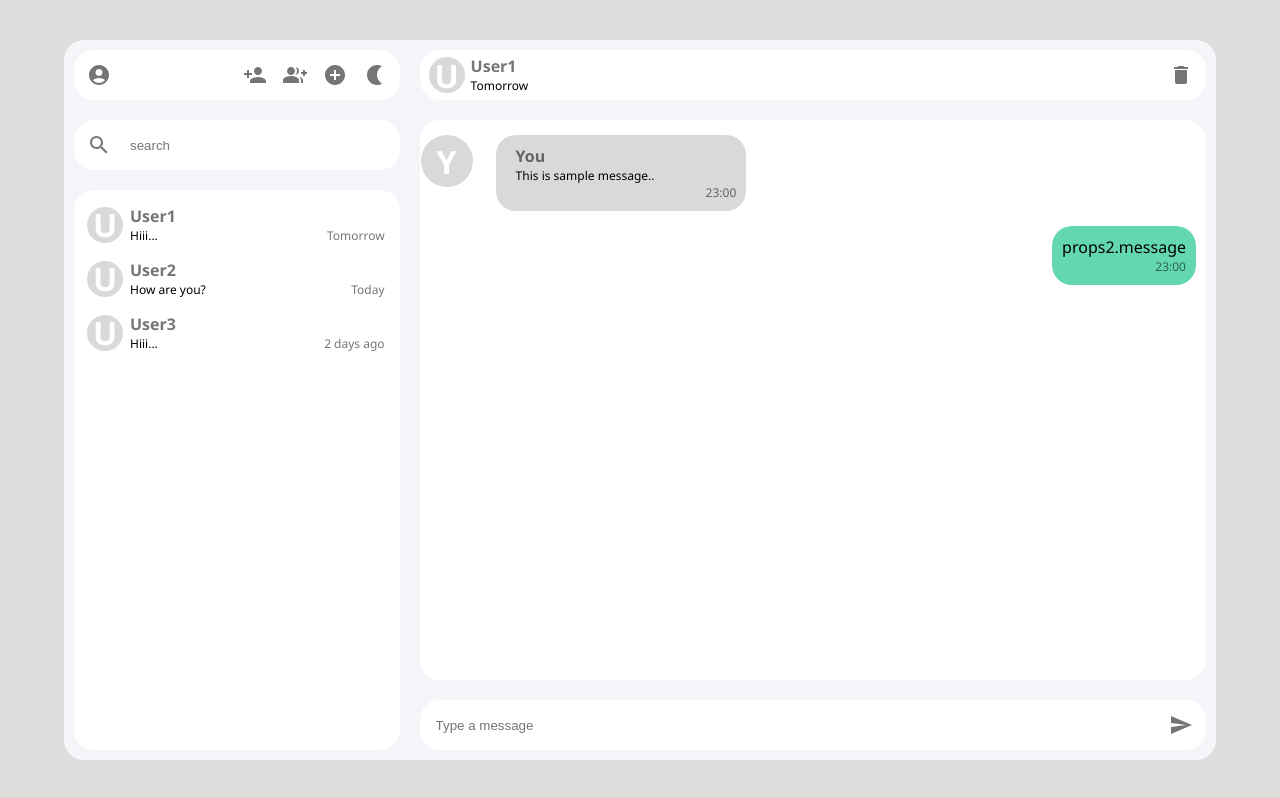
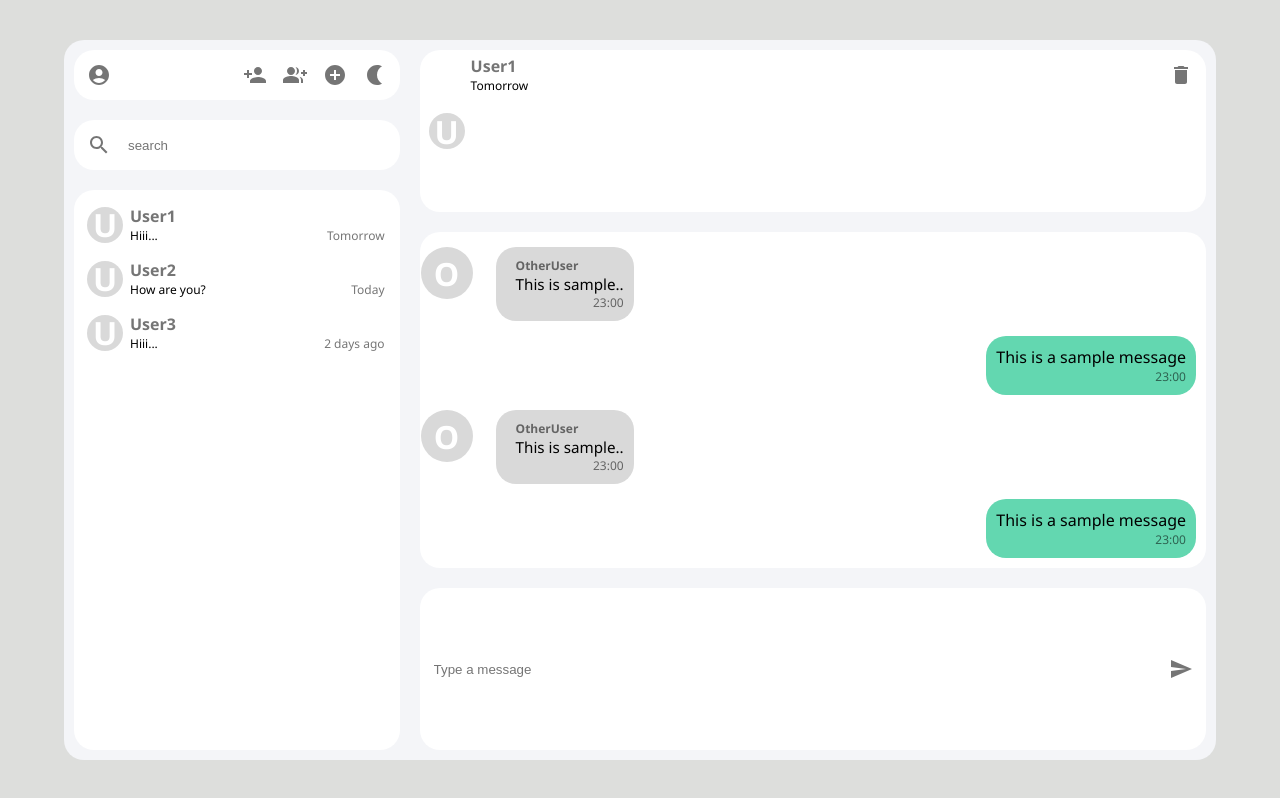
Before and after one commit to Kxrishx03/weChat, a React (Vite) app in the folder Frontend/: page / in a window 1280 px wide. Built offline with nearby package versions, Linux system fonts and the light colour scheme.

Commit message:
"SOME STUFF"

```diff
--- a/Frontend/src/App.css
+++ b/Frontend/src/App.css
@@ -1,6 +1,7 @@
 
 *{
     margin: 0;
+    padding: 0;
 
 }
 .app_container{
@@ -16,7 +17,7 @@
 .main_container{
     background-color:#f4f5f8 ;
     width: 90%;
-    height: 90vh;
+    min-height: 90vh;
     display: flex;
     border-radius: 20px;
 }
@@ -131,9 +132,12 @@
     flex-direction: column;
 }
 
+
+/* HEADER*/
 .chat-area-header{
 
     display: grid;
+    flex: 1;
     grid-template-columns: 32px auto auto;
     grid-template-rows: auto auto;
     column-gap: 9px;
@@ -191,7 +195,7 @@
     color: rgba(0,0,0,0.54);
 }
 
-
+/* Conversations*/
 
 .chat-area-convo{
     flex: 1;
@@ -213,16 +217,15 @@
 
 .other-lstmssg{
     font-family: 'Segoe UI', Tahoma, Geneva, Verdana, sans-serif;
-    font-size: 0.75rem;
+    font-size: 0.95rem;
     padding-left: 10px ;
 }
 
 .other-lstseen{
     justify-self: flex-end;
+    align-self:flex-end;
     font-family: 'Segoe UI', Tahoma, Geneva, Verdana, sans-serif;
     font-size: 0.75rem;
-
-    padding-left: 200px;
     color: rgba(0,0,0,0.54);
 }
 
@@ -241,6 +244,7 @@
     grid-area: 1/2/2/4;
     font-family: 'Segoe UI', Tahoma, Geneva, Verdana, sans-serif;
     font-weight: bold;
+    font-size: 0.75rem;
     color: rgba(0,0,0,0.54);
     /*new*/
     padding-left: 10px;
@@ -289,6 +293,7 @@
 
 .self-timeStamp{
     justify-self: flex-end;
+    align-self: flex-end;
     font-family: 'Segoe UI', Tahoma, Geneva, Verdana, sans-serif;
     font-size: 0.75rem;
 
@@ -296,9 +301,9 @@
     color: rgba(0,0,0,0.54);
 }
 
-
-
+/*SEND AREA*/
 .chat-area-send{
+    flex: 1;
     background-color: #fff;
     border-radius: 20px;
     min-width: 32px;
--- a/Frontend/src/components/ChatArea.jsx
+++ b/Frontend/src/components/ChatArea.jsx
@@ -26,6 +26,9 @@ export function ChatArea({props}){
             <div className="chat-area-convo">
              <MessageOther />
              <MessageYou />
+             <MessageOther />
+             <MessageYou />
+
             </div>
 
             <div className="chat-area-send">
--- a/Frontend/src/components/MessageOther.jsx
+++ b/Frontend/src/components/MessageOther.jsx
@@ -4,12 +4,6 @@ export function MessageOther(){
           message:"This is sample..",
           otherTimeStamp:"23:00"
     };
-
-    var props = {
-        name:"You",
-        message:"This is sample message..",
-        otherTimeStamp:"23:00"
-  };
 
     return(
 
@@ -27,13 +21,9 @@ export function MessageOther(){
            <p className="other-lstmssg">
            {props.message}
            </p>
-
-             <div>
              <p className="other-lstseen">
                 {props.otherTimeStamp}
             </p>
-             </div>
-
          </div>
 
 
--- a/Frontend/src/components/MessageYou.jsx
+++ b/Frontend/src/components/MessageYou.jsx
@@ -1,13 +1,17 @@
 export function MessageYou(){
+    var props2 ={
+        message:"This is a sample message",
+        selfTimeStamp:"23:00"
+    }
     return(
         <div className="self-message-cont">
             <div className="message-box">
-                 <div>
-                 <p>props2.message</p>
-                 </div>
-                <div>
-                <p className="self-timeStamp">23:00</p>
-                </div>
+
+                 <p>{props2.message}</p>
+
+
+                <p className="self-timeStamp">{props2.selfTimeStamp}</p>
+
             </div>
         </div>
     )
```
